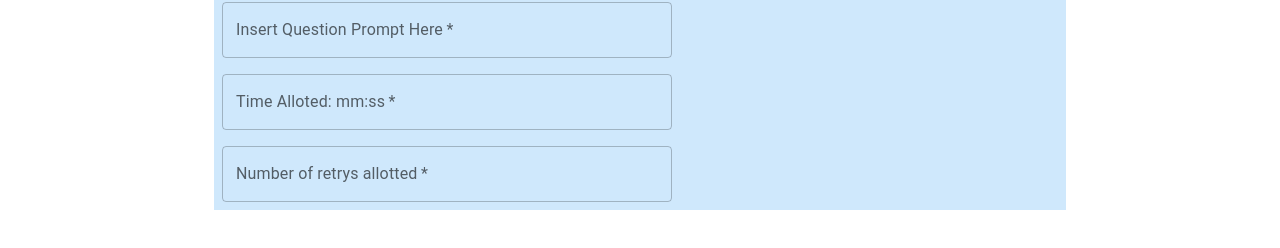
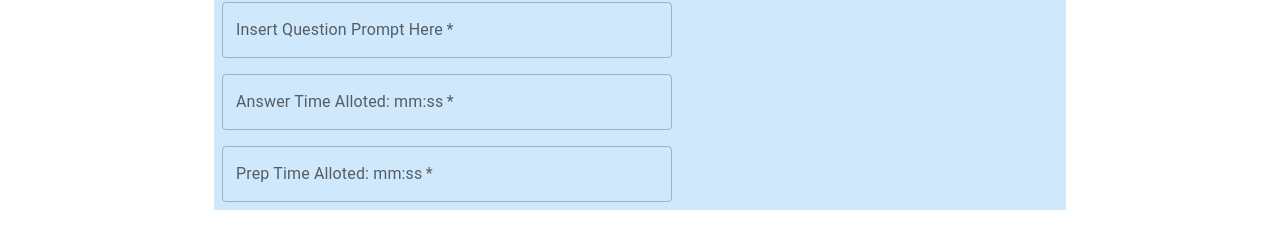
Before and after one commit to thejobpilot/frontend, a Next.js app: page /questiontemplate in a window 1280 px wide. Shown: the part 150-398 px from the top of the page. Built offline with nearby package versions, Linux system fonts and the light colour scheme.

Commit message:
interviewQuestion: save button added

```diff
--- a/src/components/interviewQuestion.tsx
+++ b/src/components/interviewQuestion.tsx
@@ -6,12 +6,8 @@ import Typography from '@mui/material/Typography';
 import { spacing } from '@mui/system';
 import TextField from '@mui/material/TextField';
 import Stack from '@mui/material/Stack';
-import { AdapterDayjs } from '@mui/x-date-pickers/AdapterDayjs';
-import { LocalizationProvider } from '@mui/x-date-pickers/LocalizationProvider';
-import { TimePicker } from '@mui/x-date-pickers/TimePicker';
-import dayjs, { Dayjs } from 'dayjs';
-import FormControlLabel from '@mui/material/FormControlLabel';
 import Switch from '@mui/material/Switch';
+import Button from '@mui/material/Button';
 
 
 
@@ -49,11 +45,23 @@ export default function QuestionContainter() {
         <TextField
           required
           id="time"
-          label="Time Alloted: mm:ss"
+          label="Answer Time Alloted: mm:ss"
           fullWidth
           margin="normal"
           variant="outlined"
         />
+
+        {/* should i add a switch? */}
+
+        <TextField
+          required
+          id="time"
+          label="Prep Time Alloted: mm:ss"
+          fullWidth
+          margin="normal"
+          variant="outlined"
+        />
+
 
         {/* should i add a switch? */}
 
@@ -66,6 +74,12 @@ export default function QuestionContainter() {
           variant="outlined"
         />
 
+        {/* MAKE THIS SHIT SMALLER???, the above one is taking precedence idk how to unprecedence or override  */}
+        <Button variant="outlined"
+        sx= {{width: '20ch'}}
+        >
+        Save
+        </Button>
 
 
 
```
